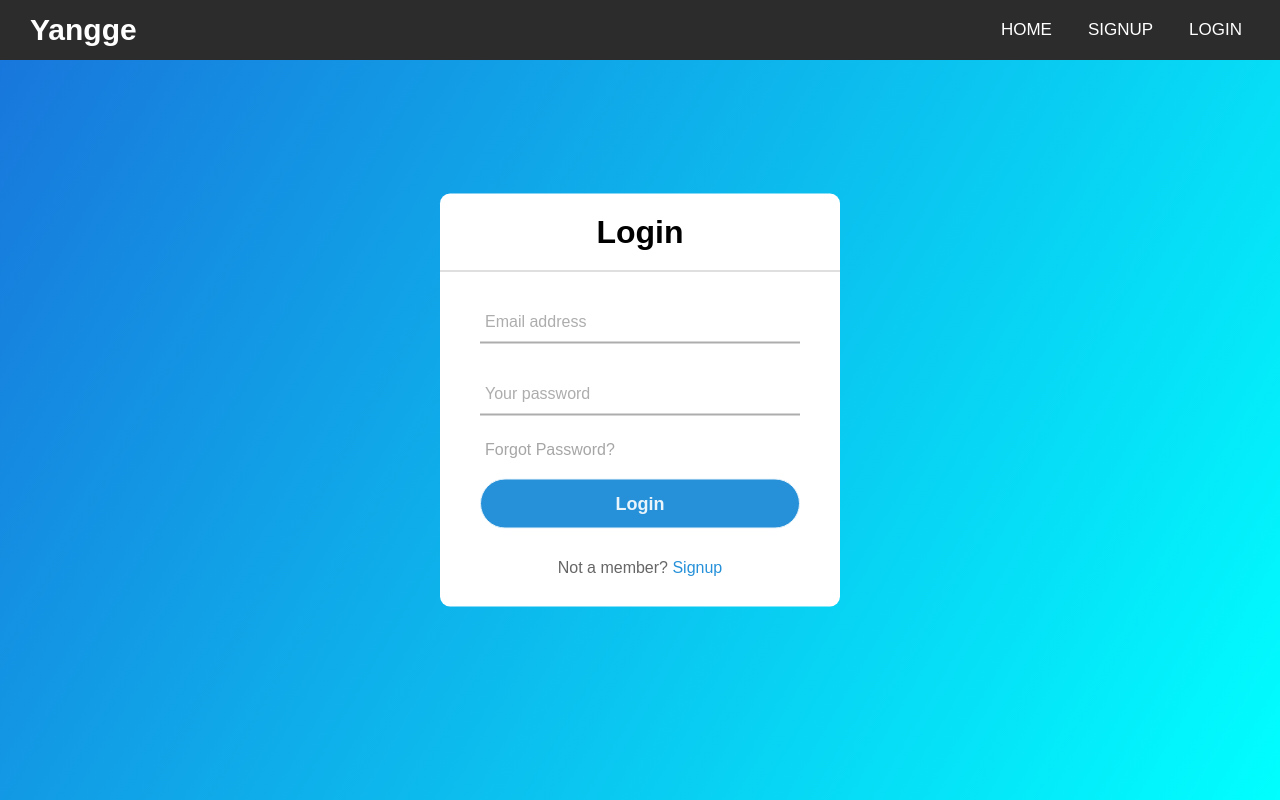
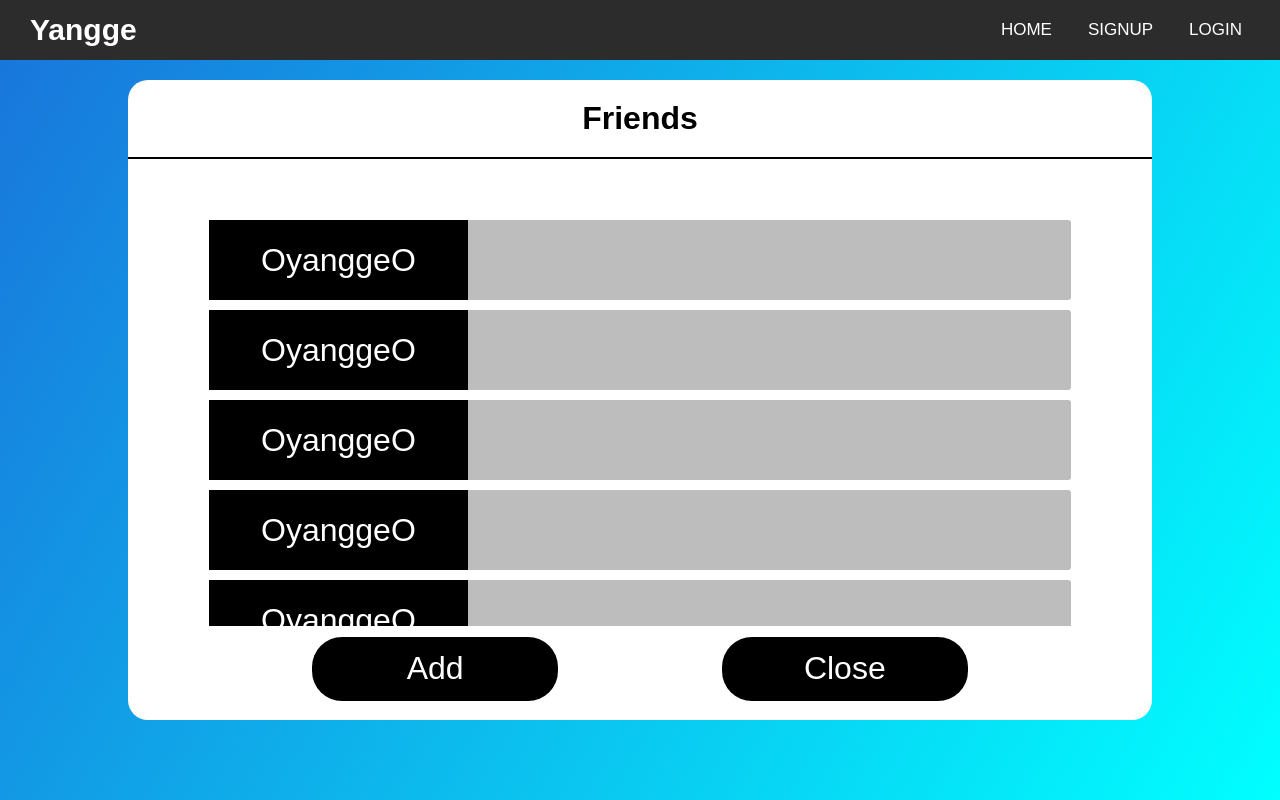
Before and after one commit to ChenYang-Lin/FarmGameOL, a plain HTML site: page index.html in a window 1280 px wide. Drawn offline with Linux system fonts and the light colour scheme; no server answers.

```diff
--- a/css/friendList.css
+++ b/css/friendList.css
@@ -0,0 +1,70 @@
+.friends-container {
+  position: absolute;
+  top: 10%;
+  left: 10%;
+  width: 80%;
+  height: 80%;
+  background-color: white;
+  z-index: 50;
+  border-radius: 20px;
+}
+
+.friends-container h1 {
+  text-align: center;
+  padding: 20px;
+  border-bottom: 2px solid black;
+}
+
+.friend-list {
+  /* background-color: red; */
+  width: 90%;
+  margin-left: 5%;
+  margin-top: 5%;
+  height: 65%;
+  overflow-y: scroll;
+}
+
+.friend-element {
+  height: 80px;
+  background-color: rgb(189, 189, 189);
+  margin: 10px 30px;
+  border-radius: 3px;
+  display: flex;
+}
+
+.friend-name-container {
+  background-color: black;
+  width: 30%;
+  color: white;
+  text-align: center;
+  position: relative;
+  font-size: 200%;
+}
+.friend-name {
+  position: absolute;
+  top: 50%;
+  left: 50%;
+  transform: translate(-50%, -50%);
+}
+
+.friend-btns {
+  position: absolute;
+  bottom: 3%;
+  width: 80%;
+  left: 10%;
+  height: 10%;
+  display: flex;
+  justify-content: space-around;
+  align-items: center;
+}
+
+.close-friend-btn,
+.add-friend-btn {
+  width: 30%;
+  border-radius: 30px;
+  border: none;
+  background-color: black;
+  color: white;
+  font-size: 200%;
+  height: 100%;
+}
--- a/css/gameContent.css
+++ b/css/gameContent.css
@@ -42,7 +42,7 @@
   flex-wrap: wrap;
   justify-content: flex-start;
   align-items: center;
-  background-color: #fffcff;
+  background-color: rgb(97, 69, 16);
   z-index: 2;
 }
 
--- a/css/nav.css
+++ b/css/nav.css
@@ -13,6 +13,7 @@
   display: flex;
   flex-direction: column;
   background: linear-gradient(120deg, rgb(25, 116, 219), cyan);
+  position: relative;
 }
 
 nav {
@@ -114,8 +115,3 @@
     left: 0;
   }
 }
-
-/* Friend list */
-.friends-container {
-  display: none;
-}
--- a/index.html
+++ b/index.html
@@ -41,12 +41,47 @@
     <!-- Friend List Modal -->
     <div class="friends-container">
       <h1>Friends</h1>
-      <ul class="friend-list">
-        <li class="friend-element">
-          <div class="friend-name"></div>
-
-        </li>
-      </ul>
+      <div class="friend-list">
+        <div class="friend-element">
+          <div class="friend-name-container">
+            <div class="friend-name">OyanggeO</div>
+          </div>
+        </div>
+        <div class="friend-element">
+          <div class="friend-name-container">
+            <div class="friend-name">OyanggeO</div>
+          </div>
+        </div>
+        <div class="friend-element">
+          <div class="friend-name-container">
+            <div class="friend-name">OyanggeO</div>
+          </div>
+        </div>
+        <div class="friend-element">
+          <div class="friend-name-container">
+            <div class="friend-name">OyanggeO</div>
+          </div>
+        </div>
+        <div class="friend-element">
+          <div class="friend-name-container">
+            <div class="friend-name">OyanggeO</div>
+          </div>
+        </div>
+        <div class="friend-element">
+          <div class="friend-name-container">
+            <div class="friend-name">OyanggeO</div>
+          </div>
+        </div>
+        <div class="friend-element">
+          <div class="friend-name-container">
+            <div class="friend-name">OyanggeO</div>
+          </div>
+        </div>
+      </div>
+      <div class="friend-btns">
+        <button class="add-friend-btn">Add</button>
+        <button class="close-friend-btn">Close</button>
+      </div>
     </div>
 
     <!-- Signup Modal -->
```
